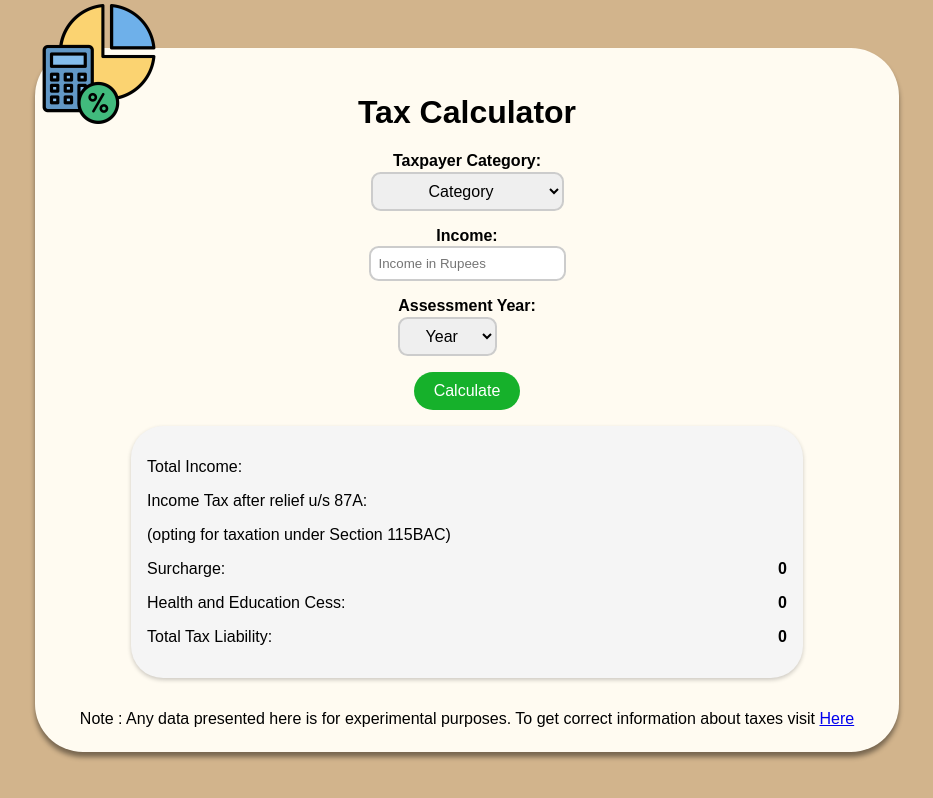
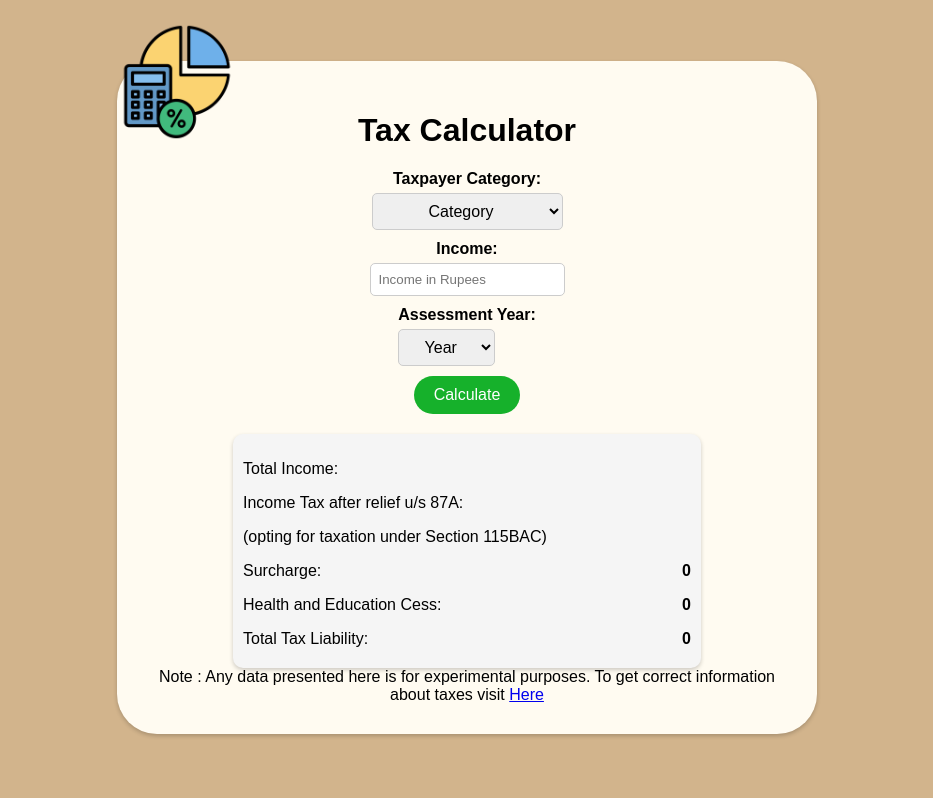
Before and after one commit to NeilK2162/TaxC, a React (Create React App) app: page / in a window 1280 px wide. Shown: the whole page, without its empty margins (173-1106 px from the left). Built offline with nearby package versions, Linux system fonts and the light colour scheme.

Commit message:
Update App.css

```diff
--- a/src/App.css
+++ b/src/App.css
@@ -3,55 +3,55 @@
   display: flex;
   justify-content: center;
   align-items: center;
-  min-height: 45rem;
+  min-height: 100vh;
 }
 .icon-container img {
   position: absolute;
 
-  width: 8rem; /* Adjust the width value to reduce the size */
-  height: 8rem; /* Adjust the height value to reduce the size */
+  width: 120px; /* Adjust the width value to reduce the size */
+  height: 120px; /* Adjust the height value to reduce the size */
 }
 .container {
   display: flex;
   justify-content: center;
 
-  width: 100rem;
-  height: 50rem;
+  width: 100%;
+  height: 85%;
 
 }
 
 
 .App-header {
   background-color: #fffbf1;
-  padding: 2rem;
-  width: 50rem;
+  padding: 30px;
+  width: 50%;
   font-family: Arial, sans-serif;
-  border-radius: 3rem;
-  box-shadow: 0 5px 5px rgba(0, 0, 0, 0.434);
+  border-radius: 40px;
+  box-shadow: 0 2px 4px rgba(0, 0, 0, 0.2);
   text-align: center;
   display: flex;
   flex-direction: column;
   align-items: center;
   justify-content: center;
-  margin-top: 3rem;
-  margin-bottom: 3rem;
+  margin-top: 3%;
+  margin-bottom: 3.4%;
 }
 
 .input-container {
-  margin-bottom: 1rem;
-  border-radius: 3rem;
+  margin-bottom: 10px;
+  border-radius: 10px;
 }
 
 label {
   display: block;
-  margin-bottom: 0.1rem;
+  margin-bottom: 5px;
 }
 
 .input-container input,
 .input-container select {
   padding: 8px;
-  border-radius: 0.6rem;
-  border: 2px solid #ccc;
+  border-radius: 5px;
+  border: 1px solid #ccc;
    display: flex;
 
   justify-content: space-between;
@@ -61,45 +61,44 @@ select {
   width: fit-content;
   padding: 5px;
   text-align: center;
-  border-radius: 4rem;
-  font-size: 1rem;
+  border-radius: 40px;
+  font-size: 16px;
 }
 
 input[type="number"] {
   width: 15%;
   padding: 5px;
-  font-size: 1rem;
-  border-radius: 4rem;
-  margin-bottom: 2rem;
+  font-size: 16px;
+  border-radius: 40px;
+  margin-bottom: 20px;
 }
 
 
 
 button {
   padding: 10px 20px;
-  font-size: 1rem;
+  font-size: 16px;
   background-color: rgb(22, 177, 43);
   color: #fff;
-  border-radius: 4rem;
+  border-radius: 40px;
   border: black;
   cursor: pointer;
 }
 
 .result-container {
   background-color: #f5f5f5;
-  padding: 1rem;
-  border-radius: 2rem;
+  padding: 10px;
+  border-radius: 10px;
   box-shadow: 0 2px 4px rgba(0, 0, 0, 0.2);
   text-align: left;
-  margin-top: 1rem;
-  margin-bottom: 2rem;
-  width: 40rem;
+  margin-top: 20px;
+  width: 70%;
 }
 
 .result-container p {
   display: flex;
   justify-content: space-between;
-  margin-bottom: 1rem;
+  margin-bottom: 10px;
 }
 
 .result-container p span {
@@ -110,7 +109,6 @@ button {
 .result-container p strong {
   text-align: right;
 }
-
 .input-container label {
   font-weight: bold;
 }
```
